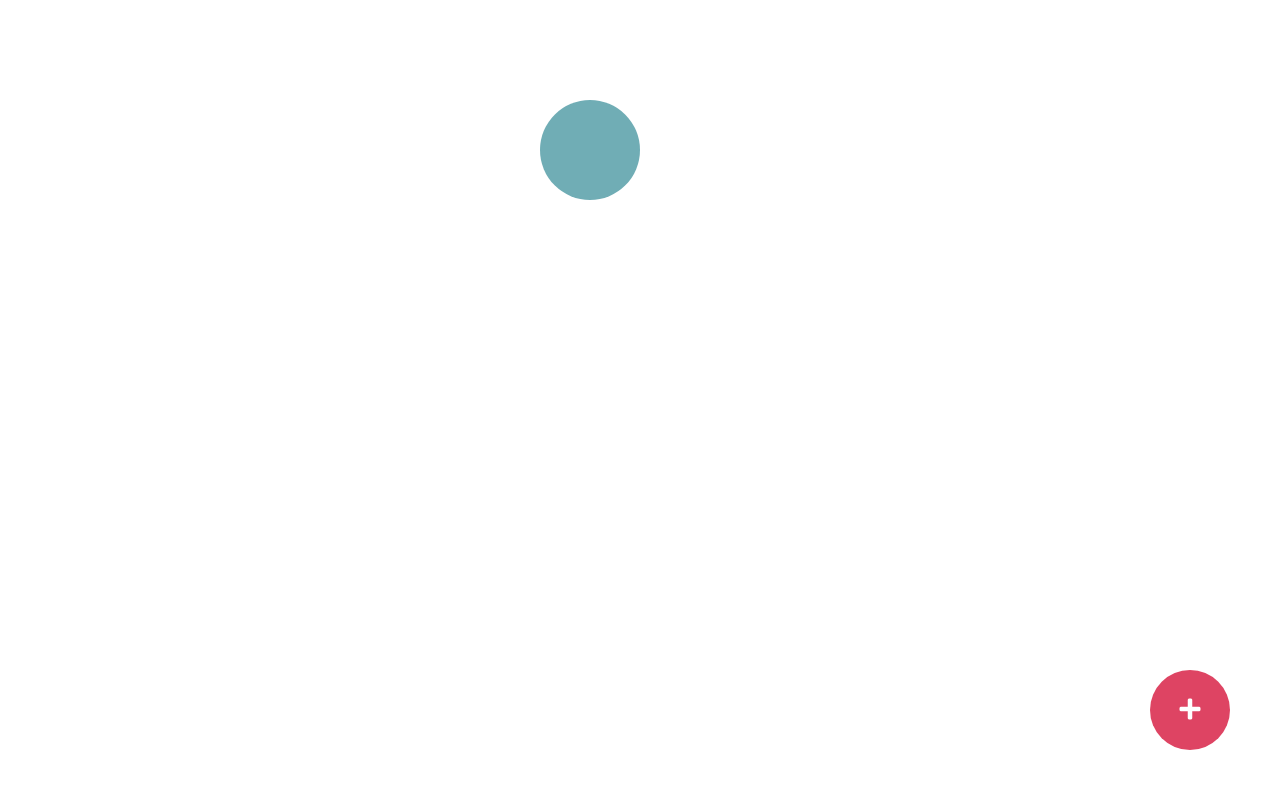
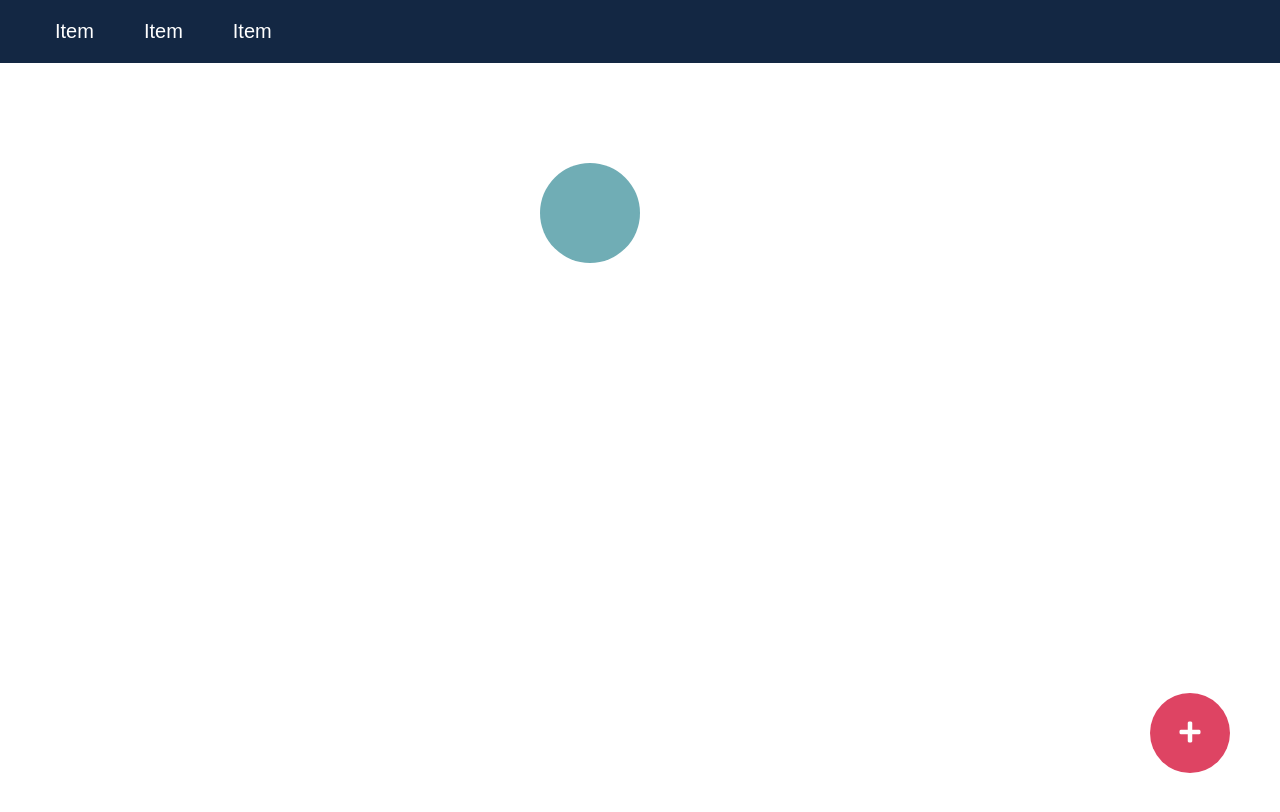
Before and after one commit to ekosyak-exceedteam/taskone, a plain HTML site: page index.html in a window 1280 px wide. Drawn offline with Linux system fonts and the light colour scheme.

Commit message:
Commit in new branch

```diff
--- a/index.html
+++ b/index.html
@@ -10,6 +10,21 @@
     <link rel="stylesheet" href="style.css">
 </head>
 <body>
+    <header>
+        <nav class="navbar-nav">
+            <ul class="menu-nav">
+                <li class="menu-item">
+                    <a href="#" class="menu-link">Item</a>
+                </li>
+                <li class="menu-item">
+                    <a href="#" class="menu-link">Item</a>
+                </li>
+                <li class="menu-item">
+                    <a href="#" class="menu-link">Item</a>
+                </li>
+            </ul>
+        </nav>
+    </header>
     <div class="wrapper">
         <div class="wrapper-circle">
             <div class="circle-block"></div>
--- a/style.css
+++ b/style.css
@@ -5,7 +5,7 @@
 
 .wrapper {
     position: relative;
-    height: 100vh;
+    height: 95vh;
 }
 
 .wrapper-circle {
@@ -65,3 +65,33 @@
         box-shadow: 0 0 0 40px rgba(0, 0, 0, 0);
     }
 }
+
+header {
+    background: #132743;
+}
+
+nav {
+    width: 1220px;
+    margin: 0 auto;
+}
+
+.menu-nav {
+    display: flex;
+}
+
+.menu-nav li {
+    list-style-type: none;
+}
+
+.menu-nav a {
+    display: block;
+    padding: 20px 25px;
+    text-decoration: none;
+    color: #fff;
+    font-family: sans-serif;
+    font-size: 20px;
+}
+
+.menu-nav a:hover {
+    background: #0c1828;
+}
```
